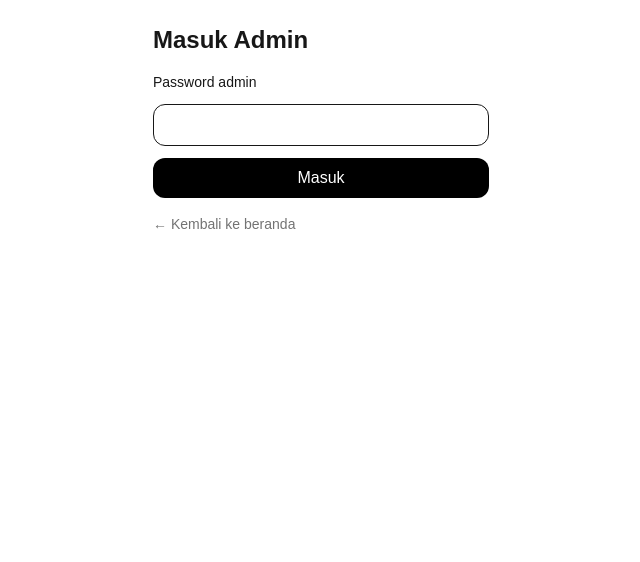
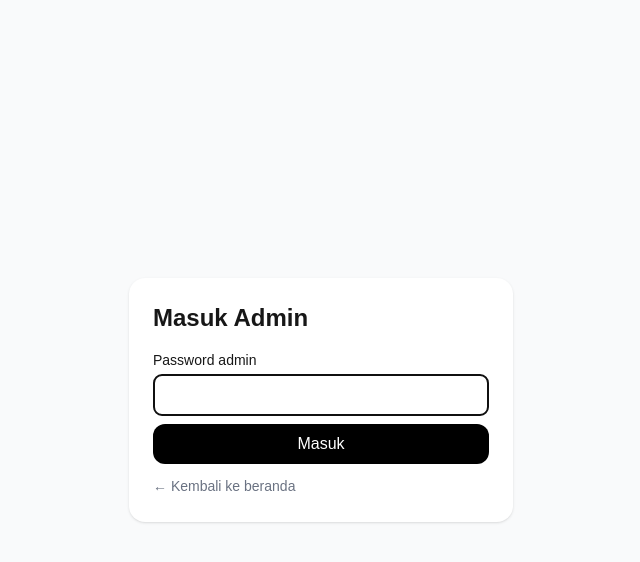
Before and after one commit to mulawarman-admin/museum-mulawarman, a Next.js app: page /login in a window 1280 px wide. Shown: the top 562 px of the page, without its empty margins (319-959 px from the left). Built offline with nearby package versions, Linux system fonts and the light colour scheme.

Commit message:
auth: guard di server layout (await cookies); UI dipindah ke AdminShell

```diff
--- /dev/null
+++ b/src/app/admin/AdminShell.tsx
@@ -0,0 +1,20 @@
+// src/app/admin/AdminShell.tsx
+"use client";
+
+import type { ReactNode } from "react";
+import { useState } from "react";
+
+export default function AdminShell({ children }: { children: ReactNode }) {
+  // Pindahkan state/handler yang sebelumnya ada di layout ke sini
+  const [openKoleksi, setOpenKoleksi] = useState(false);
+  const [openPengunjung, setOpenPengunjung] = useState(false);
+
+  // TODO: taruh Sidebar/Header kamu di sini jika ada, gunakan state di atas sesuai kebutuhan
+  return (
+    <div className="flex min-h-screen">
+      {/* contoh placeholder sidebar */}
+      {/* <Sidebar openKoleksi={openKoleksi} setOpenKoleksi={setOpenKoleksi} ... /> */}
+      <main className="flex-1">{children}</main>
+    </div>
+  );
+}
--- a/src/app/admin/layout.tsx
+++ b/src/app/admin/layout.tsx
@@ -3,6 +3,15 @@
 import Link from "next/link";
 import { useState } from "react";
 import { FaHome, FaTachometerAlt, FaTable, FaPlus, FaUsers, FaList } from "react-icons/fa";
+import { cookies } from "next/headers";
+import { redirect } from "next/navigation";
+// jangan ada "use client" di file ini
+
+
+  const authed = cookies().get("admin_auth")?.value === "1";
+  if (!authed) redirect("/login?next=%2Fadmin");
+
+
 
 export default function AdminLayout({ children }: { children: React.ReactNode }) {
   const [openKoleksi, setOpenKoleksi] = useState(false);
--- a/src/app/api/login/route.ts
+++ b/src/app/api/login/route.ts
@@ -1,14 +1,14 @@
-// src/app/api/login/route.ts
 import { NextRequest, NextResponse } from "next/server";
 
 export async function POST(req: NextRequest) {
-  const ADMIN_PASSWORD = process.env.ADMIN_PASSWORD;
+  // Baca dua nama ENV dan trim spasi
+  const ADMIN_PASSWORD = (process.env.ADMIN_PASSWORD ?? process.env.ADMIN_PASS ?? "").trim();
   if (!ADMIN_PASSWORD) {
     return NextResponse.json({ message: "ADMIN_PASSWORD belum diset" }, { status: 500 });
   }
 
+  // Terima form atau JSON
   let password = "";
-  // dukung form POST dan JSON
   const ct = req.headers.get("content-type") || "";
   try {
     if (ct.includes("application/json")) {
@@ -18,24 +18,26 @@ export async function POST(req: NextRequest) {
       const form = await req.formData();
       password = String(form.get("password") ?? "");
     }
-  } catch { /* ignore */ }
+  } catch {}
 
   const next = req.nextUrl.searchParams.get("next") || "/admin";
-  const target = new URL(next, req.url); // pastikan absolute URL
 
-  if (password !== ADMIN_PASSWORD) {
-    // balik ke login dengan pesan error sederhana (opsional tambahkan ?err=1)
-    const back = new URL(`/login?next=${encodeURIComponent(next)}`, req.url);
-    return NextResponse.redirect(back, { status: 302 });
+  // Salah password → balik ke /login?error=1
+  if (password.trim() !== ADMIN_PASSWORD) {
+    return NextResponse.redirect(
+      new URL(`/login?error=1&next=${encodeURIComponent(next)}`, req.url),
+      { status: 302 }
+    );
   }
 
-  const res = NextResponse.redirect(target, { status: 302 });
+  // Benar → set cookie + redirect ke target
+  const res = NextResponse.redirect(new URL(next, req.url), { status: 302 });
   res.cookies.set("admin_auth", "1", {
     httpOnly: true,
-    secure: true,       // Vercel = HTTPS
+    secure: true,   // Vercel = HTTPS
     sameSite: "lax",
     path: "/",
-    maxAge: 60 * 60 * 8 // 8 jam
+    maxAge: 60 * 60 * 8, // 8 jam
   });
   return res;
 }
--- a/src/app/login/page.tsx
+++ b/src/app/login/page.tsx
@@ -1,10 +1,23 @@
-import LoginForm from "./loginForm";
+"use client";
+import { useSearchParams } from "next/navigation";
+import { useMemo } from "react";
 
-export default async function LoginPage({
-  searchParams,
-}: { searchParams: Promise<{ next?: string; error?: string }> }) {
-  const sp = await searchParams;               // Next.js 15: mungkin Promise
-  const next = sp?.next ?? "/admin";
-  const error = sp?.error === "1";
-  return <LoginForm next={next}  />;
+export default function LoginPage() {
+  const params = useSearchParams();
+  const next = params.get("next") || "/admin";
+  const error = params.get("error");
+  const actionUrl = useMemo(() => `/api/login?next=${encodeURIComponent(next)}`, [next]);
+
+  return (
+    <div className="min-h-screen grid place-items-center bg-gray-50">
+      <form method="POST" action={actionUrl} className="w-full max-w-sm bg-white p-6 rounded-2xl shadow">
+        <h1 className="text-2xl font-bold mb-4">Masuk Admin</h1>
+        <label className="text-sm mb-1 block">Password admin</label>
+        <input name="password" type="password" className="w-full border rounded-lg px-3 py-2 mb-2" required autoFocus />
+        {error === "1" && <p className="text-sm text-red-600 mb-2">Password salah. Coba lagi.</p>}
+        <button className="w-full rounded-xl px-4 py-2 bg-black text-white">Masuk</button>
+        <a href="/" className="text-sm text-gray-500 inline-block mt-3">← Kembali ke beranda</a>
+      </form>
+    </div>
+  );
 }
```
